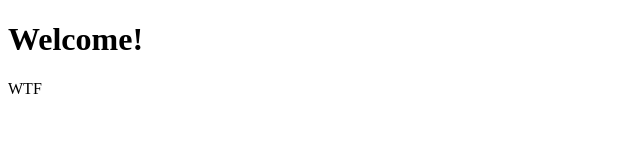
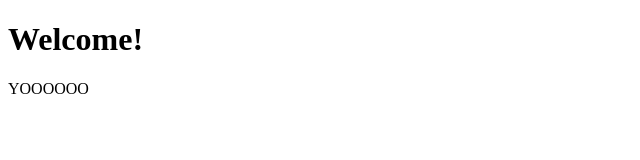
Before and after one commit to antojo7595/game, a plain HTML site: page index.html in a window 1280 px wide. Shown: the full height of the page, 0-640 px from the left. Drawn offline with Linux system fonts and the light colour scheme.

Commit message:
Update index.html

```diff
--- a/index.html
+++ b/index.html
@@ -7,6 +7,6 @@
     <h1>
       Welcome!
     </h1>
-    <p1>WTF</p1>
+    <p1>YOOOOOO</p1>
   </body>
 </html>
```
